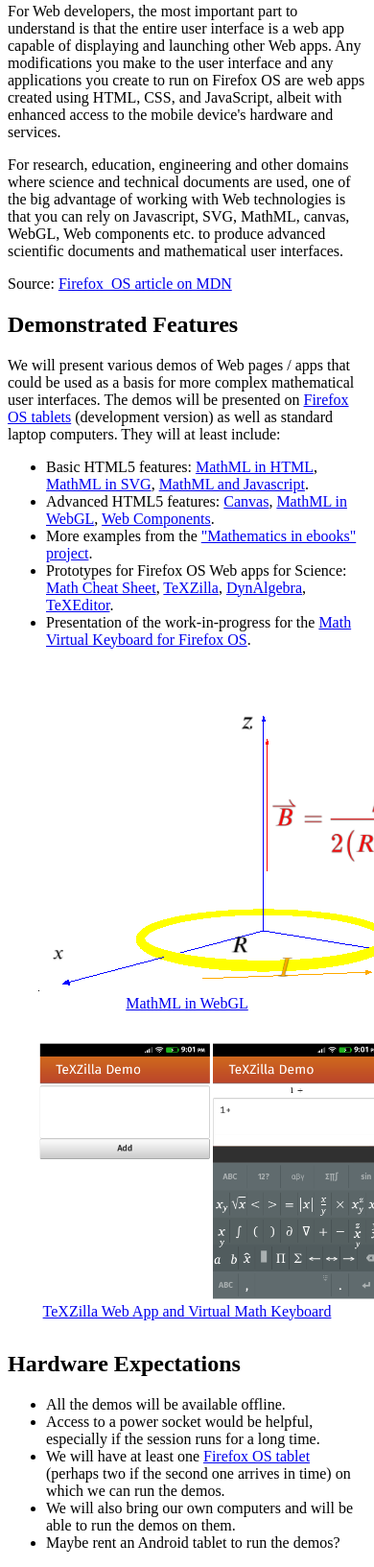
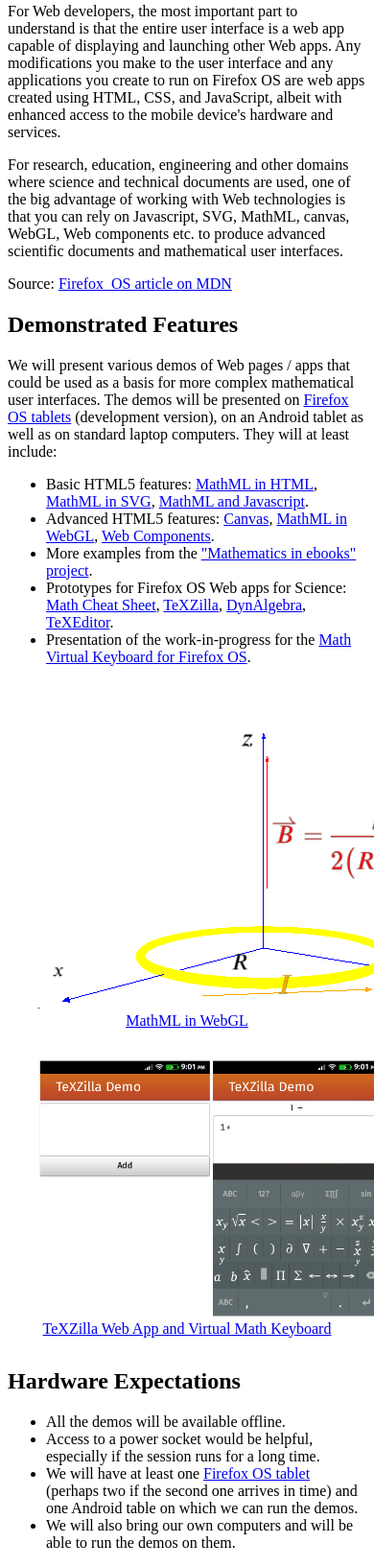
Before and after one commit to fred-wang/MathUI2014, a plain HTML site: page demos/expo.html in a window 390 px wide. Shown: the part 567-2200 px from the top of the page at 96% size. Drawn offline with Linux system fonts and the light colour scheme.

Commit message:
Update demo info: add Android tablet.

```diff
--- a/demos/expo.html
+++ b/demos/expo.html
@@ -37,9 +37,9 @@
     <p>We will present various demos of Web pages / apps that could
       be used as a basis for more complex mathematical user interfaces.
       The demos will be presented on
-      <a href="http://asadotzler.com/2014/04/01/tablet-contribution-program-application-results">Firefox OS tablets</a> (development version) as well as
-      standard laptop computers. They will at least include:</p>
-
+      <a href="http://asadotzler.com/2014/04/01/tablet-contribution-program-application-results">Firefox OS tablets</a> (development version),
+      on an Android tablet as well as
+      on standard laptop computers. They will at least include:</p>
     <ul>
       <li>Basic HTML5 features:
         <a href="1-mathml-in-html.html">MathML in HTML</a>,
@@ -64,7 +64,6 @@
 
     <div style="clear: both;"/>
 
-
     <div style="text-align: center;">
       <div style="margin: 2em;">
         <a href="6-mathml-in-webgl.html"><img src="../paper/output/screenshots/6-mathml-in-webgl-1.png" alt="MathML in WebGL" height="325" width="499"><br/>
@@ -84,11 +83,11 @@
         runs for a long time.</li>
       <li>We will have at least one
         <a href="http://asadotzler.com/2014/04/01/tablet-contribution-program-application-results">Firefox OS tablet</a> (perhaps two
-        if the second one arrives in time) on which we can run the demos.
+        if the second one arrives in time) and one Android table
+        on which we can run the demos.
       </li>
       <li>We will also bring our own computers and will be able to run the
         demos on them.</li>
-      <li>Maybe rent an Android tablet to run the demos?</li>
     </ul>
 
   </body>
```
